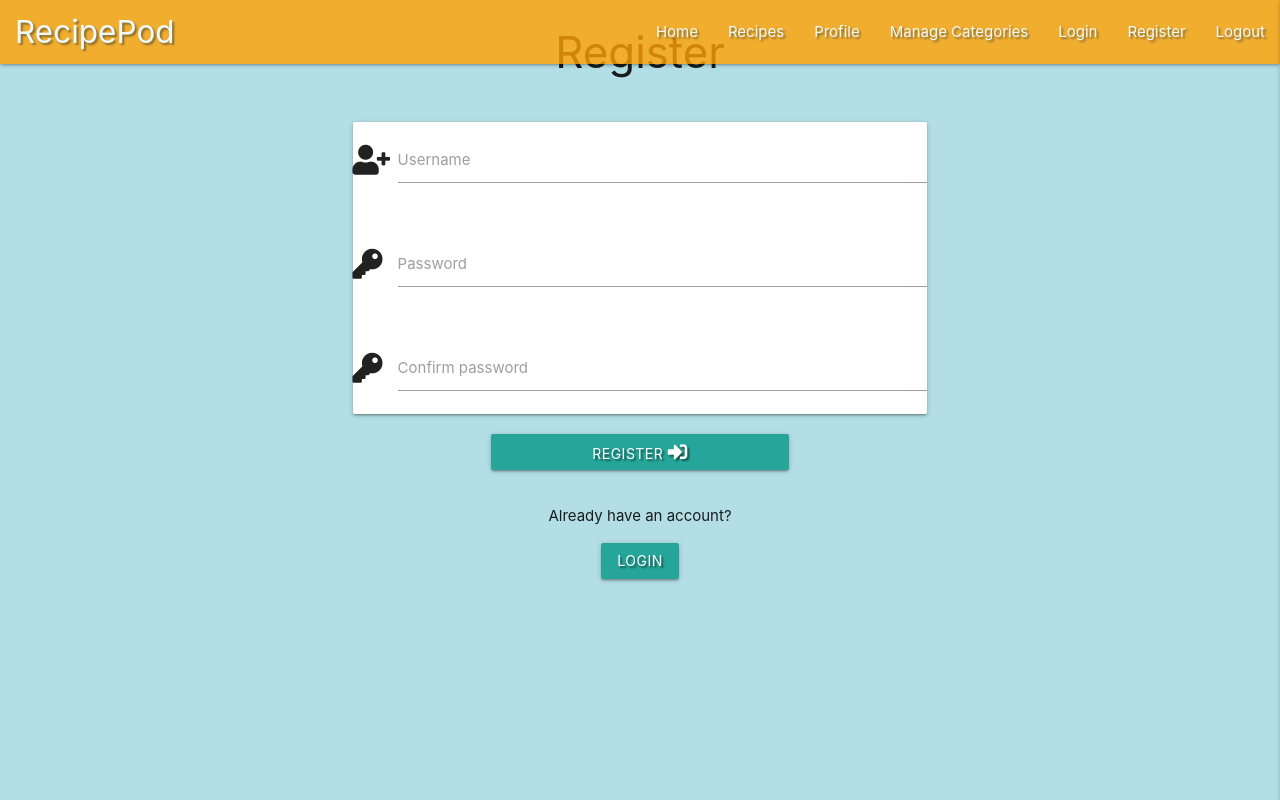
After one commit to bozy15/recipe-pod, a Flask app: page /register in a window 1280 px wide. The commit adds this page. Run offline with Flask 2, Linux system fonts and the light colour scheme; parts of the project's set-up code (start-up, migrations or seed data) failed here and were passed over; some libraries are stand-ins or nearby versions.

Commit message:
Add registration template and functionality

```diff
--- a/app.py
+++ b/app.py
@@ -36,6 +36,35 @@ def recipes():
     return render_template("recipes.html", recipes=recipes)
 
 
+# Route for the registration page
+@app.route('/register', methods=['GET', 'POST'])
+def register():
+    if request.method == "POST":
+        # Checks if username is in the database
+        existing_user = mongo.db.users.find_one(
+            {"username": request.form.get("username").lower()})
+
+        # If username is already in the database, flash error message
+        if existing_user:
+            flash("Username already exists")
+            return redirect(url_for("register"))
+
+        # If username is not in the database, register the user
+        register = {
+            "username": request.form.get("username").lower(),
+            "password": generate_password_hash(request.form.get("password"))
+        }
+        mongo.db.users.insert_one(register)
+
+        # Put the new user into a "session" cookie\
+        # so the user can be logged in
+        session["user"] = request.form.get("username").lower()
+        flash("Registration successful")
+        return redirect(url_for("profile", username=session["user"]))
+
+    return render_template("register.html")
+
+
 # Tells App where to run
 if __name__ == '__main__':
     app.run(host=os.environ.get('IP'),
--- a/static/css/style.css
+++ b/static/css/style.css
@@ -28,6 +28,7 @@ nav .brand-logo {
   margin: 0 0 0 1rem;
 }
 /* ---END OF BASE.HTML CSS --- */
+
 /* --- INDEX.HTML CSS --- */
 /* Hero image */
 .hero-image {
@@ -40,3 +41,11 @@ nav .brand-logo {
 .input-field.col.s12.m8 {
   margin-inline-start: 8.5rem; /* centers the search bar on medium and large screens*/
 }
+/* --- END OF INDEX.HTML CSS --- */
+
+/* --- REGISTER.HTML CSS --- */
+/* Register button */
+.register-btn.col.s12.btn.text-shadow {
+  width: 50%;   /* centers the register button */
+  margin-inline-start: 25%;
+}
--- /dev/null
+++ b/templates/register.html
@@ -0,0 +1,65 @@
+<!-- Extends "base.html" -->
+{% extends "base.html" %}
+{% block content %}
+<!-- Page heading -->
+<div class="container">
+    <div class="row">
+        <div class="col s12">
+            <h3 class="center-align">Register</h3>
+        </div>
+    </div>
+</div>
+<!-- End page heading -->
+<!-- Registration form -->
+<section class="valign-wrapper">
+    <div class="container">
+        <div class="row">
+            <form action="{{ url_for('register') }}" method="post" class="col s12 m10 l8 offset-m1 offset-l2">
+                <div class="card">
+                    <!-- username -->
+                    <div class="row">
+                        <div class="input-field col s12">
+                            <i class="fas fa-user-plus prefix"></i>
+                            <input id="username" type="text" name="username" minlength="4" maxlength="14"
+                                pattern="^[a-zA-Z0-9]{4,14}$" class="validate" required>
+                            <label for="username">Username</label>
+                        </div>
+                    </div>
+                    <!-- password -->
+                    <div class="row">
+                        <div class="input-field col s12">
+                            <i class="fas fa-key prefix"></i>
+                            <input id="password" type="password" name="password" minlength="4" maxlength="14"
+                                pattern="^[a-zA-Z0-9]{4,14}$" class="validate" required>
+                            <label for="password">Password</label>
+                        </div>
+                    </div>
+                    <!-- confirm password -->
+                    <div class="row">
+                        <div class="input-field col s12">
+                            <i class="fas fa-key prefix"></i>
+                            <input id="confirm_password" type="password" name="confirm_password" minlength="4"
+                                maxlength="14" pattern="^[a-zA-Z0-9]{4,14}$" class="validate" required>
+                            <label for="confirm_password">Confirm password</label>
+                        </div>
+                    </div>
+                </div>
+                <!-- Register button -->
+                <div class="row">
+                    <button type="submit" class="register-btn col s12 btn text-shadow">
+                        Register
+                        <i class="fas fa-sign-in-alt"></i>
+                    </button>
+                </div>
+                <div class="row">
+                    <div class="col s12 center-align">
+                        <p>Already have an account?</p>
+                        <a href="#login" class="btn waves-effect waves-light text-shadow">Login</a>
+                    </div>
+                </div>
+            </form>
+        </div>
+    </div>
+</section>
+<!-- End of Registration form -->
+{% endblock %}
```
